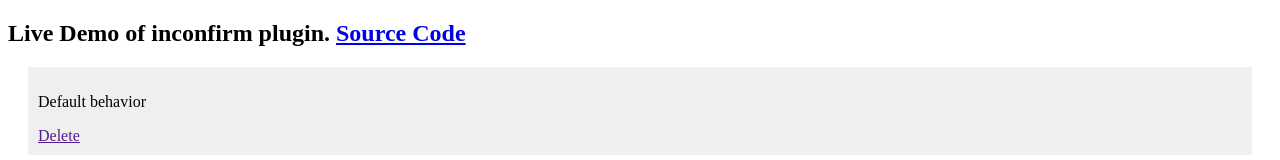
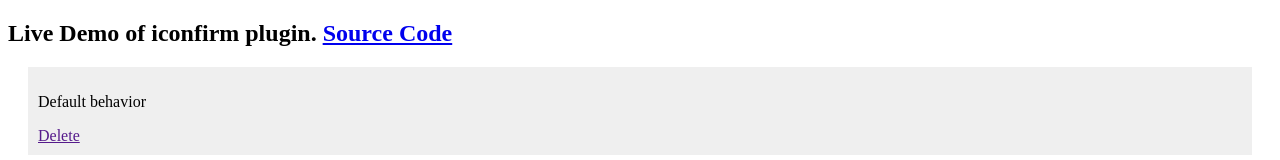
Before and after one commit to bigbinary/iconfirm, a plain HTML site: page index.html in a window 1280 px wide. Shown: the top 160 px of the page. Drawn offline with nearby package versions, Linux system fonts and the light colour scheme; a script that the page names is missing.

Commit message:
fix typo

```diff
--- a/index.html
+++ b/index.html
@@ -35,7 +35,7 @@
 </head>
 <body>
 
-  <h2>Live Demo of inconfirm plugin. <a href='http://github.com/neerajdotname/iconfirm'>Source Code</a></h2>
+  <h2>Live Demo of iconfirm plugin. <a href='http://github.com/neerajdotname/iconfirm'>Source Code</a></h2>
 
   <div class='block'>
     <p>Default behavior</p>
```
